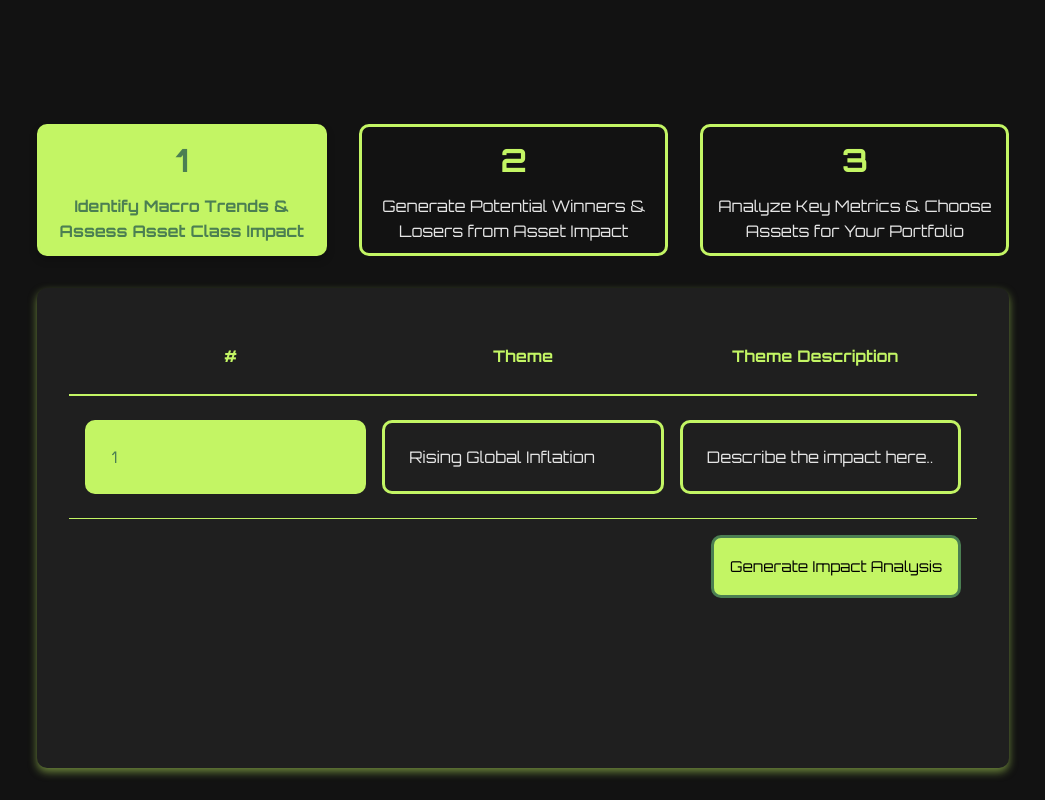
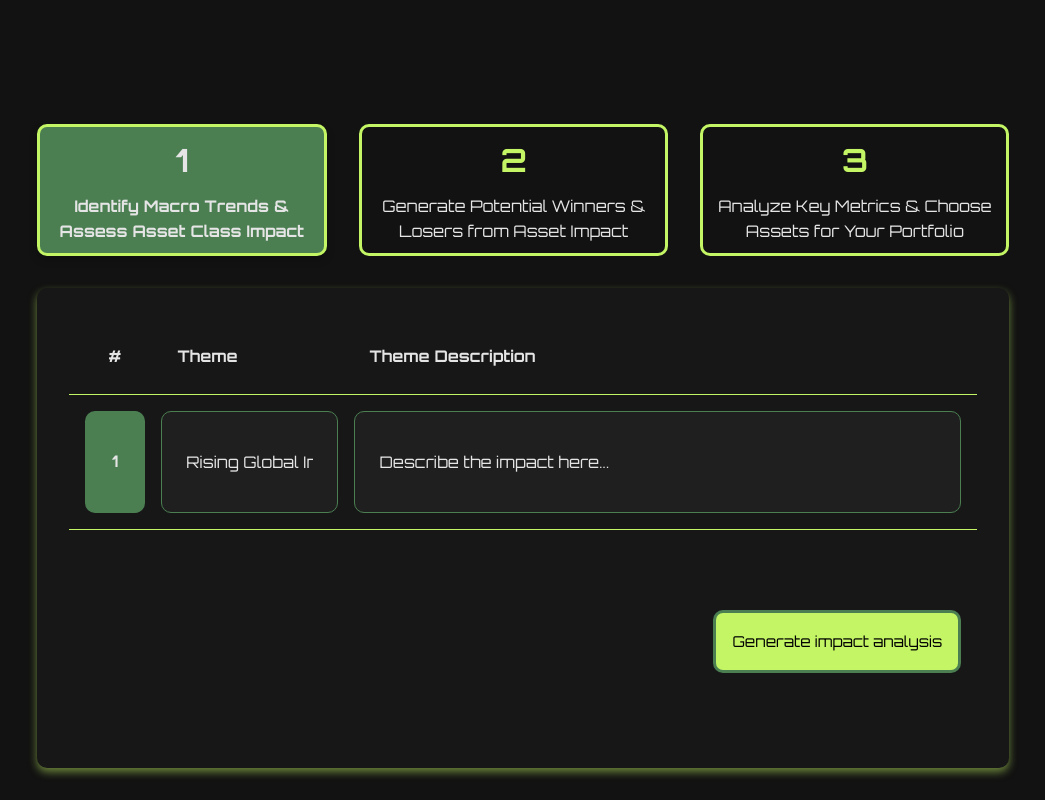
Before and after one commit to davidmaxxxy/lungoAI, a React (Create React App) app: page /stages in a window 1280 px wide. Shown: the part 938-1738 px from the top of the page, without its empty margins (117-1162 px from the left). Built offline with nearby package versions, Linux system fonts and the light colour scheme.

Commit message:
FE-6-Build-Resusable-Form-Components-Using-Props: Implemented further changes to the form table and styles

```diff
--- a/src/components/Buttons/Button.css
+++ b/src/components/Buttons/Button.css
@@ -5,7 +5,7 @@
   border: solid #4b7f52;
   border-radius: 10px;
   padding: 1.2rem 1rem;
-  margin-top: 1rem;
+  margin-top: 5rem;
   margin-right: 1rem;
   cursor: pointer;
   transition: background-color 0.3s ease;
--- a/src/components/Buttons/Button.scss
+++ b/src/components/Buttons/Button.scss
@@ -8,7 +8,7 @@
   border: solid $color-secondary;
   border-radius: 10px;
   padding: 1.2rem 1rem;
-  margin-top: 1rem;
+  margin-top: 5rem;
   margin-right: 1rem;
   cursor: pointer;
   transition: background-color 0.3s ease;
--- a/src/components/TableForms/FormRow.jsx
+++ b/src/components/TableForms/FormRow.jsx
@@ -3,17 +3,27 @@ import React from "react";
 function FormRow({ row }) {
   return (
     <div className="form-table-wrapper__row">
-      {row.map((cell, index) => (
-        <div key={index} className="form-table-wrapper__cell">
+      <div className="form-table-wrapper__cell form-table-wrapper__cell--number">
+        {row[0]}
+      </div>
+      <div className="form-table-wrapper__cell form-table-wrapper__cell--theme">
         <input
           type="text"
-            name={`row-${index}`}
-            defaultValue={cell}
+          name={`row-theme`}
+          defaultValue={row[1]}
           className="form-table-wrapper__input"
           required
         />
       </div>
-      ))}
+      <div className="form-table-wrapper__cell form-table-wrapper__cell--description">
+        <input
+          type="text"
+          name={`row-description`}
+          defaultValue={row[2]}
+          className="form-table-wrapper__input"
+          required
+        />
+      </div>
     </div>
   );
 }
--- a/src/components/TableForms/FormTableWrapper.css
+++ b/src/components/TableForms/FormTableWrapper.css
@@ -5,7 +5,7 @@
   border: solid #4b7f52;
   border-radius: 10px;
   padding: 1.2rem 1rem;
-  margin-top: 1rem;
+  margin-top: 5rem;
   margin-right: 1rem;
   cursor: pointer;
   transition: background-color 0.3s ease;
@@ -23,21 +23,38 @@
   min-height: 60vh;
   margin: 2 auto;
   padding: 2rem;
-  background-color: #1f1f1f;
+  background-color: #171717;
   border-radius: 10px;
   box-shadow: 0 4px 8px rgba(195, 245, 100, 0.5);
 }
 .form-table-wrapper__header {
   display: flex;
-  color: #c3f564;
   padding: 1rem;
-  border-bottom: 2px solid #c3f564;
+  border-bottom: 1px solid #c3f564;
+  justify-content: space-between;
+  gap: 1rem;
 }
 .form-table-wrapper__header-cell {
   flex: 1;
-  padding: 0.5rem;
+  padding: 0.5rem 1rem;
   text-align: center;
   font-weight: bold;
+  text-align: left;
+}
+.form-table-wrapper__header-cell:first-child {
+  text-align: center;
+}
+.form-table-wrapper__header-cell--number {
+  flex: 0.1;
+  border-radius: 10px;
+}
+.form-table-wrapper__header-cell--theme {
+  flex: 0.5;
+  border-radius: 10px;
+}
+.form-table-wrapper__header-cell--description {
+  flex: 2;
+  border-radius: 10px;
 }
 .form-table-wrapper__header-cell-icon {
   margin-left: 0.5rem;
@@ -59,15 +76,30 @@
 }
 .form-table-wrapper__cell {
   flex: 1;
-  padding: 1rem;
-  margin: 0.5rem 0;
+  padding: 2rem 1rem;
+  background-color: #1f1f1f;
+}
+.form-table-wrapper__cell--number {
+  flex: 0.1;
+  text-align: center;
+  align-items: center;
+  justify-content: center;
+  display: flex;
+}
+.form-table-wrapper__cell--theme {
+  flex: 0.5;
+  border: solid 0.5px #4b7f52;
   border-radius: 10px;
-  border: solid #c3f564;
+}
+.form-table-wrapper__cell--description {
+  flex: 2;
+  border: solid 0.5px #4b7f52;
+  border-radius: 10px;
 }
 .form-table-wrapper__cell:first-child {
-  background-color: #c3f564;
+  background-color: #4b7f52;
   border-radius: 10px;
-  color: #4b7f52;
+  color: #e5e5e5;
   font-weight: 700;
 }
 .form-table-wrapper__cell input {
--- a/src/components/TableForms/FormTableWrapper.jsx
+++ b/src/components/TableForms/FormTableWrapper.jsx
@@ -8,7 +8,12 @@ function FormTableWrapper({ headers, rows, handleFormSubmit }) {
     <form className="form-table-wrapper" onSubmit={handleFormSubmit}>
       <div className="form-table-wrapper__header">
         {headers.map((header, index) => (
-          <div key={index} className="form-table-wrapper__header-cell">
+          <div
+            key={index}
+            className={`form-table-wrapper__header-cell form-table-wrapper__header-cell--${
+              index === 0 ? "number" : index === 1 ? "theme" : "description"
+            }`}
+          >
             {header.text}
             {header.icon && (
               <img
@@ -25,7 +30,7 @@ function FormTableWrapper({ headers, rows, handleFormSubmit }) {
           <FormRow key={index} row={row} />
         ))}
       </div>
-      <Button type="submit" text={"Generate Impact Analysis"} />
+      <Button text="Generate impact analysis" type={"submit"} />
     </form>
   );
 }
--- a/src/components/TableForms/FormTableWrapper.scss
+++ b/src/components/TableForms/FormTableWrapper.scss
@@ -9,22 +9,43 @@
   min-height: 60vh;
   margin: 2 auto;
   padding: 2rem;
-  background-color: lighten($color-background, 5%);
+  background-color: lighten($color-background, 2%);
   border-radius: 10px;
   box-shadow: 0 4px 8px rgba(195, 245, 100, 0.5);
 
   &__header {
     display: flex;
-    // background-color: $color-background;
-    color: $color-primary;
     padding: 1rem;
-    border-bottom: 2px solid $color-primary;
+    border-bottom: 1px solid $color-primary;
+    justify-content: space-between;
+    gap: 1rem; // Add gap between each cell
 
     &-cell {
       flex: 1;
-      padding: 0.5rem;
+      padding: 0.5rem 1rem;
       text-align: center;
       font-weight: bold;
+      text-align: left;
+
+      &:first-child {
+        text-align: center;
+      }
+
+      &--number {
+        flex: 0.1; // Small size for the row number
+        // border: solid 0.5px $color-secondary;
+        border-radius: 10px;
+      }
+      &--theme {
+        flex: 0.5; // Medium size for the theme column
+        // border: solid 0.5px $color-secondary;
+        border-radius: 10px;
+      }
+      &--description {
+        flex: 2;
+        // border: solid 0.5px $color-secondary;
+        border-radius: 10px;
+      }
 
       &-icon {
         margin-left: 0.5rem;
@@ -51,16 +72,31 @@
   }
 
   &__cell {
+    &--number {
+      flex: 0.1;
+      text-align: center;
+      align-items: center;
+      justify-content: center;
+      display: flex;
+    }
+    &--theme {
+      flex: 0.5;
+      border: solid 0.5px $color-secondary;
+      border-radius: 10px;
+    }
+    &--description {
+      flex: 2;
+      border: solid 0.5px $color-secondary;
+      border-radius: 10px;
+    }
     flex: 1;
-    padding: 1rem;
-    margin: 0.5rem 0;
-    border-radius: 10px;
-    border: solid $color-primary;
+    padding: 2rem 1rem;
+    background-color: lighten($color-background, 5%);
 
     &:first-child {
-      background-color: $color-primary;
+      background-color: $color-secondary;
       border-radius: 10px;
-      color: $color-secondary;
+      color: $color-text;
       font-weight: 700;
     }
 
--- a/src/pages/MacroTrendInputPage/MacroTrendInputPage.css
+++ b/src/pages/MacroTrendInputPage/MacroTrendInputPage.css
@@ -22,7 +22,7 @@
   transition: background-color 0.3s ease;
 }
 .macro-trend-input-page__stage--active {
-  background-color: #c3f564;
+  background-color: #4b7f52;
   box-shadow: 0 4px 8px rgba(0, 0, 0, 0.2);
 }
 .macro-trend-input-page__stage-number {
@@ -31,7 +31,7 @@
   color: #c3f564;
 }
 .macro-trend-input-page__stage-number--active {
-  color: #4b7f52;
+  color: #e5e5e5;
 }
 .macro-trend-input-page__stage-text {
   margin-top: 0.5rem;
@@ -40,6 +40,6 @@
   text-align: center;
 }
 .macro-trend-input-page__stage-text--active {
-  color: #4b7f52;
+  color: #e5e5e5;
   font-weight: bold;
 }/*# sourceMappingURL=MacroTrendInputPage.css.map */
--- a/src/pages/MacroTrendInputPage/MacroTrendInputPage.scss
+++ b/src/pages/MacroTrendInputPage/MacroTrendInputPage.scss
@@ -23,7 +23,7 @@
     transition: background-color 0.3s ease;
 
     &--active {
-      background-color: $color-primary;
+      background-color: $color-secondary;
       box-shadow: 0 4px 8px rgba(0, 0, 0, 0.2);
     }
   }
@@ -34,7 +34,7 @@
     color: $color-primary;
 
     &--active {
-      color: $color-secondary;
+      color: $color-text;
     }
   }
 
@@ -45,7 +45,7 @@
     text-align: center;
 
     &--active {
-      color: $color-secondary;
+      color: $color-text;
       font-weight: bold;
     }
   }
```
Also changed, not shown: 2 other files (tests, documents, lock files or other folders). Lines whose indentation alone changed are shown as unchanged.
